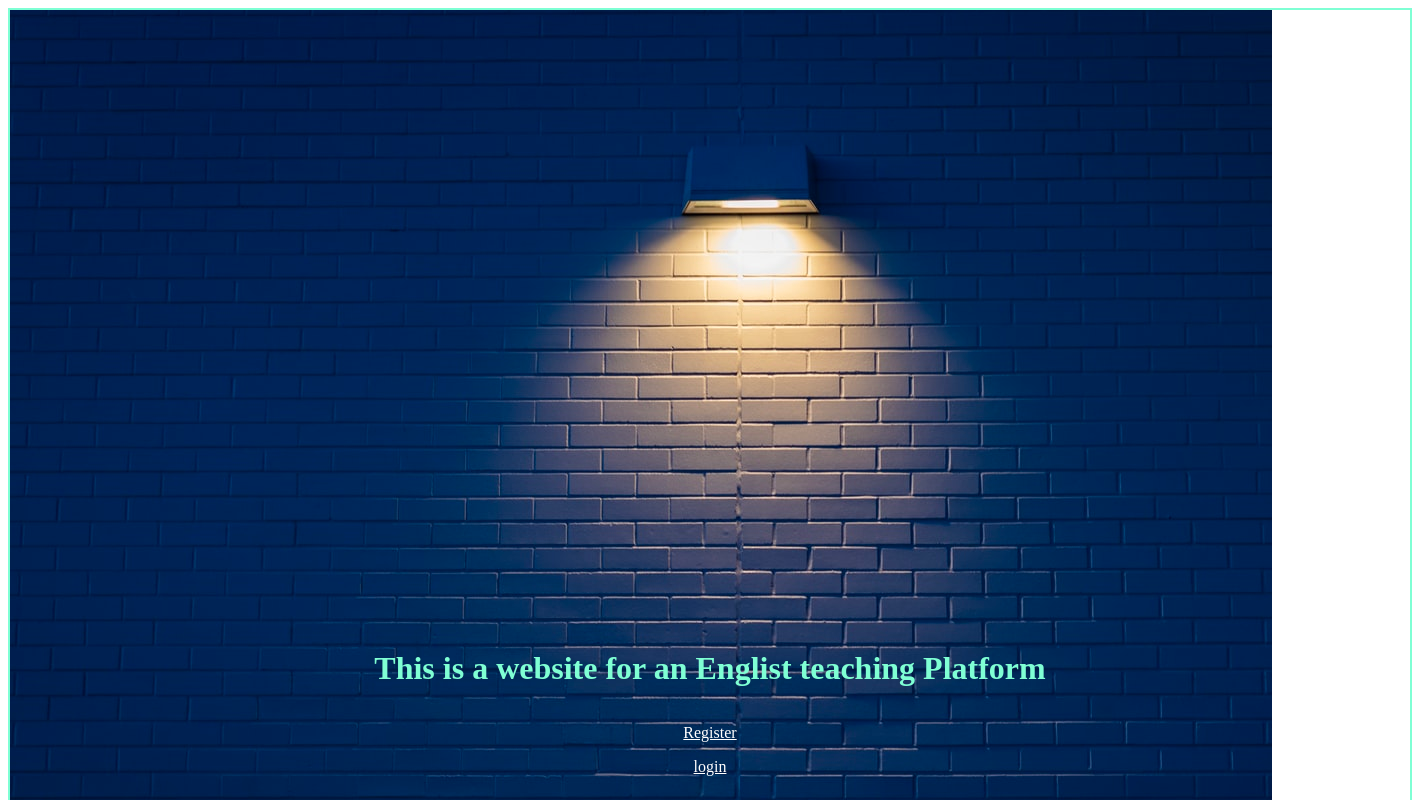
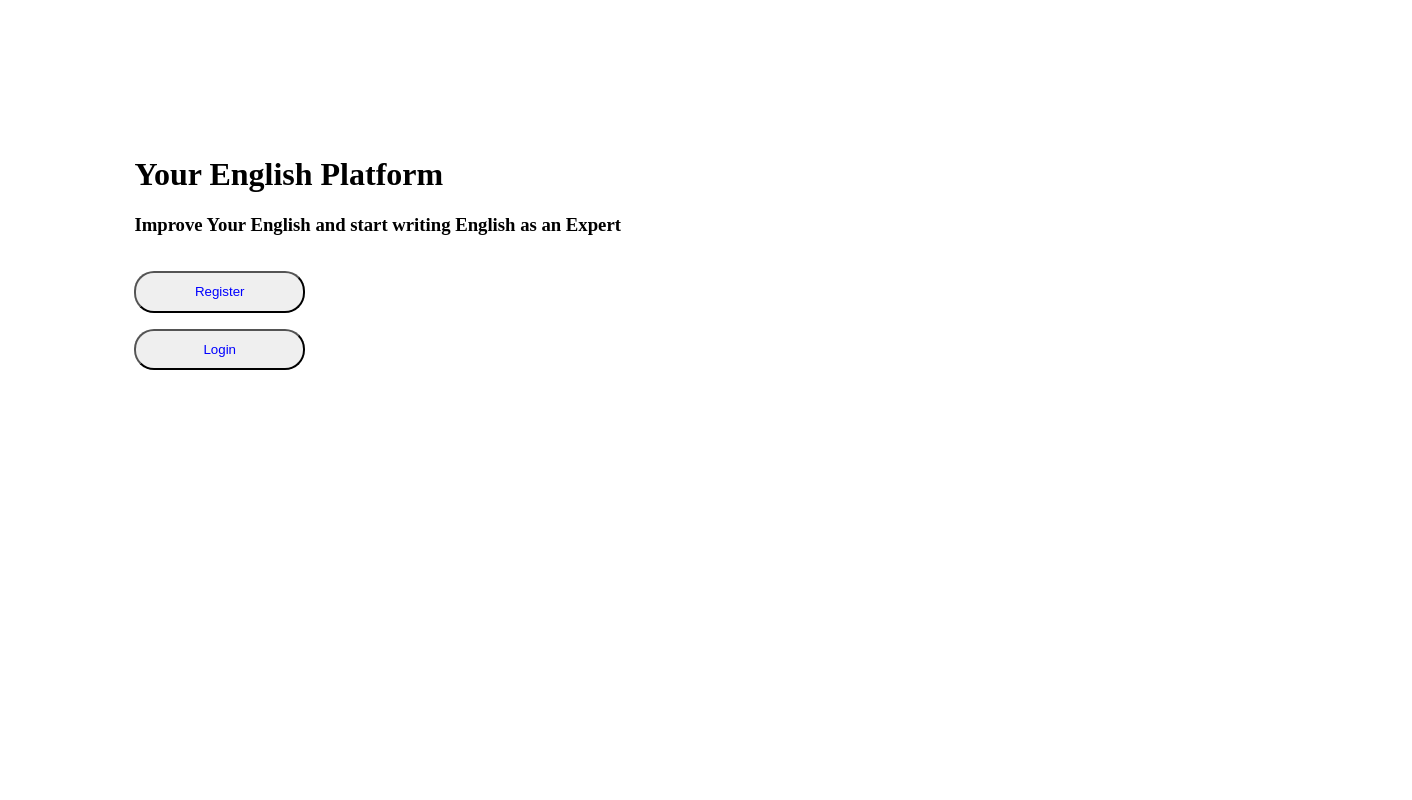
Before and after one commit to C4-MajdiNazzal/MERAKI_Academy_Project_4, a React (Create React App) app in the folder frontend/: page / in a window 1280 px wide. Shown: the top 800 px of the page, 1412 px wide, since content can reach past the window. Built offline with nearby package versions, Linux system fonts and the light colour scheme.

Commit message:
CSS Styling home page

```diff
--- a/frontend/src/App.css
+++ b/frontend/src/App.css
@@ -1,4 +1,4 @@
 .App {
-  text-align: center;
-  background: url("./photo-1553095066-5014bc7b7f2d.jpg");
+  /* text-align: center; */
+  /* background: url("./photo-1553095066-5014bc7b7f2d.jpg"); */
 }
--- a/frontend/src/components/home.css
+++ b/frontend/src/components/home.css
@@ -1,5 +1,9 @@
 .Home {
-  display: flex;
+display: flex;
+flex-direction: column;
+padding-left: 10%;
+padding-top: 10%;
+  /* display: flex;
   background-color: beige;
 
   justify-content: center;
@@ -19,13 +23,23 @@
   -o-background-size: 1000px;
   background-size: 1000px; */
   /* background-size: cover; */
-  color: aquamarine;
+  /* color: aquamarine;  */
 }
 
 .welcome {
-  color: aquamarine;
+  /* color: aquamarine; */
 }
 
 .Links {
-    color: white;
+    /* color: white; */
 }
+
+button {
+color:blue;
+cursor: pointer;
+border-radius: 20px ;
+width: 15%;
+padding: 1%;
+
+
+}
--- a/frontend/src/components/home.js
+++ b/frontend/src/components/home.js
@@ -5,15 +5,16 @@ const Home = () => {
   return (
     <div className="Home">
       <div className="welcome">
-      <h1>This is a website for an Englist teaching Platform</h1>
+      <h1>Your English Platform</h1>
+      <h3>Improve Your English and start writing English as an Expert</h3>
       </div>
       <div className="Links">
       <p className="Links">
-        <Link className="Links" to="/register">Register</Link>{" "}
+        <Link className="Links" to="/register"><button className="buttonstyle">Register</button></Link>{" "}
       </p>
       <p>
         {" "}
-        <Link className="Links" to="/login">login</Link>{" "}
+        <Link className="Links" to="/login"><button>Login</button></Link>{" "}
       </p>
       </div>
     </div>
--- a/frontend/src/components/login.css
+++ b/frontend/src/components/login.css
@@ -1,5 +1,5 @@
 .Form {
-    display: flex;
+    /* display: flex;
     background-color: beige;
 
     justify-content: center;
@@ -19,6 +19,6 @@
     -o-background-size: 1000px;
     background-size: 1000px; */
     /* background-size: cover; */
-    color: aquamarine;
+    /* color: aquamarine;  */
 
 }
```
Also changed, not shown: frontend/img1-1.png (added).
